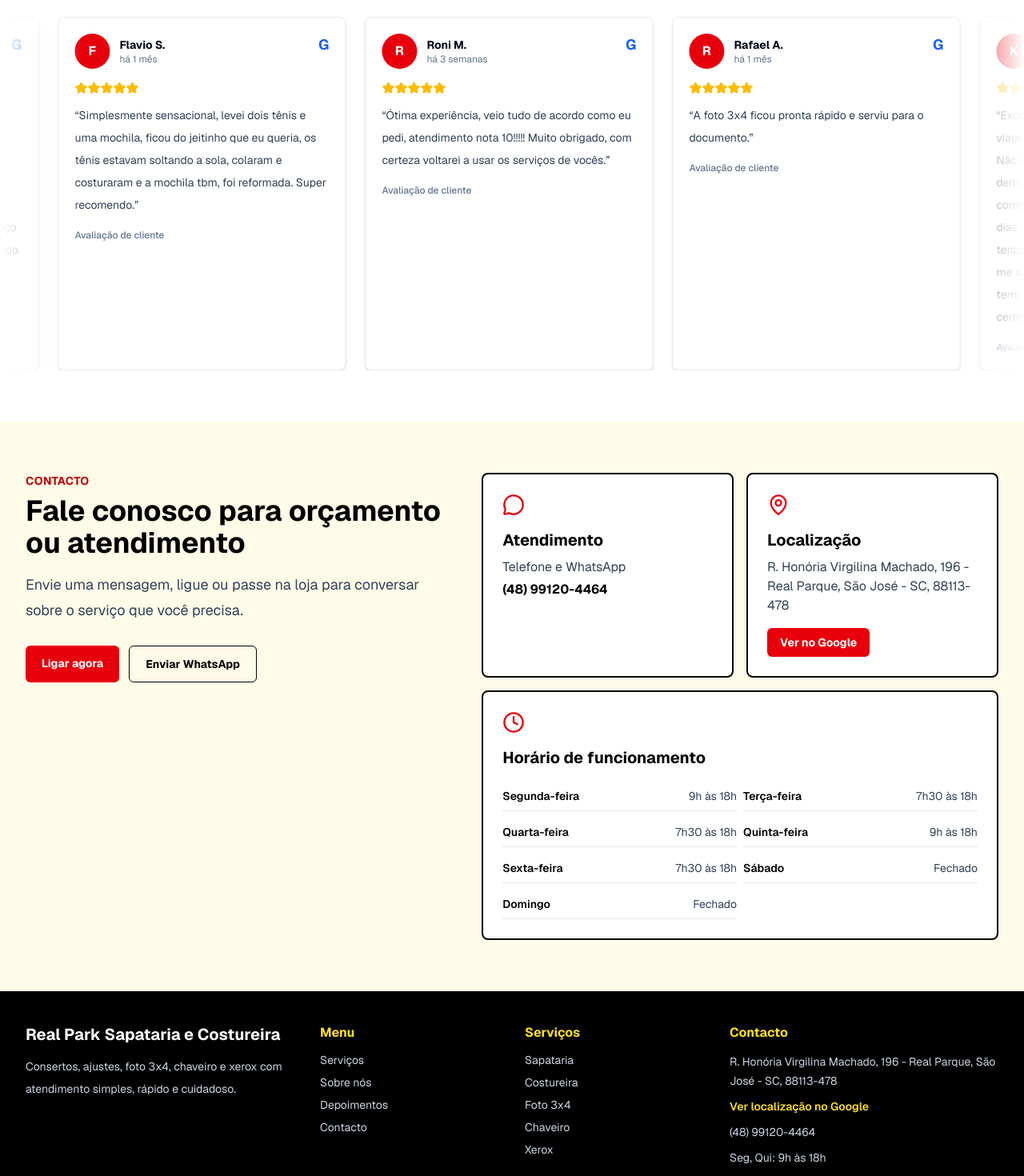
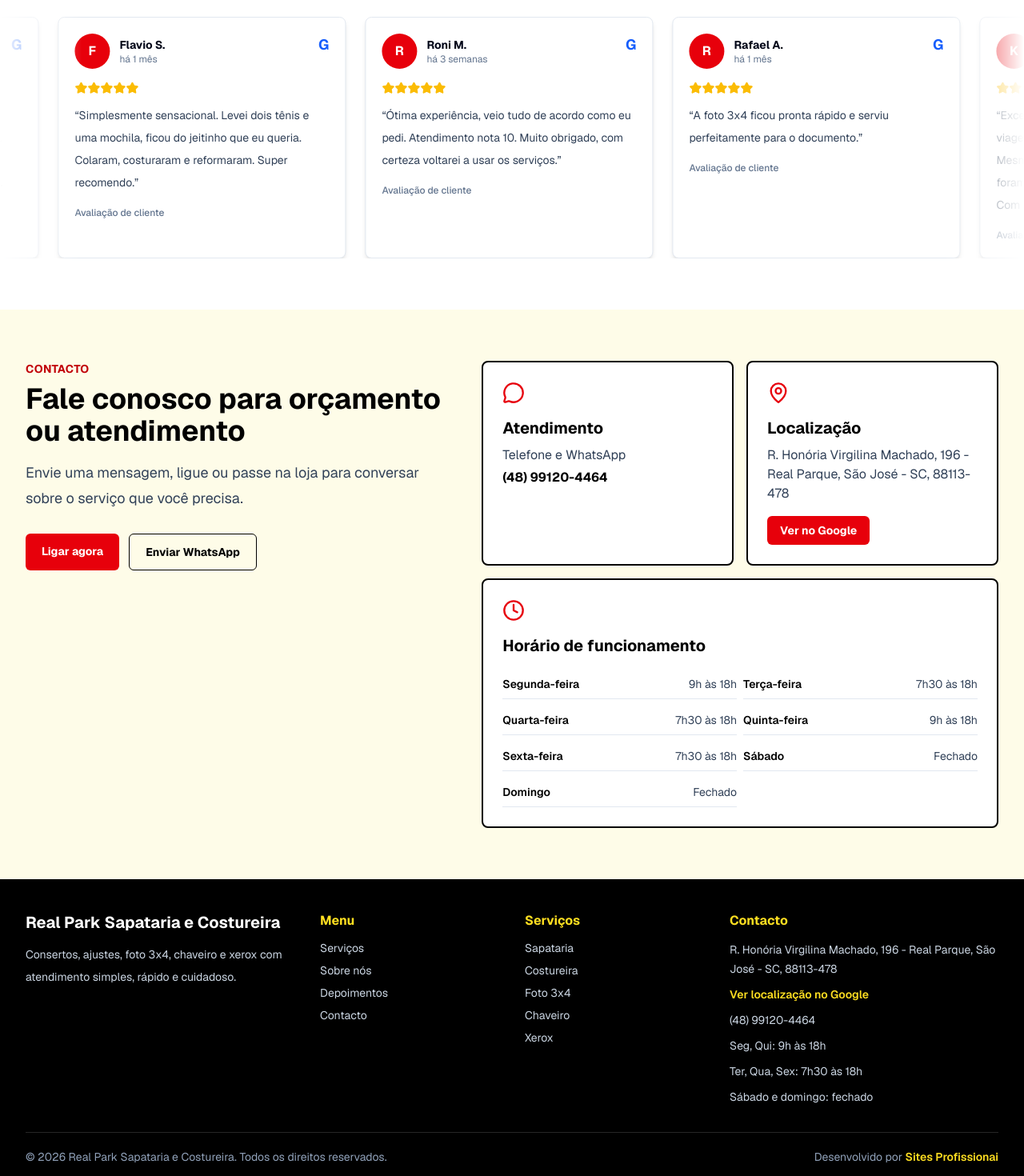
Before and after one commit to Ese-Fapo/sapaterio, a Next.js app: page / in a window 1280 px wide. Shown: the part 2660-4130 px from the top of the page at 80% size. Built offline with nearby package versions, Linux system fonts and the light colour scheme.

Commit message:
google map updated

```diff
--- a/app/_components/HomeSections.tsx
+++ b/app/_components/HomeSections.tsx
@@ -2,11 +2,9 @@ import Image from "next/image"
 import Link from "next/link"
 import { Clock, MapPin, MessageCircle, ShieldCheck, Sparkles, Star } from "lucide-react"
 
-
 export const whatsappLink = "https://wa.me/5548991204464"
 export const googleReviewLink = "https://g.page/r/CbEZNWk2EheKEBM/review"
-export const googleLocationLink =
-  "https://www.google.com/search?q=realparqe+sapataria&oq=realparqe+sapataria&gs_lcrp=EgZjaHJvbWUyBggAEEUYOdIBCTE2MDY5ajBqN6gCCLACAQ&sourceid=chrome&ie=UTF-8"
+export const googleLocationLink = "https://share.google/WNXUAfSi5QWILzymm"
 
 const serviceHighlights = [
   {
@@ -27,23 +25,22 @@ const testimonials = [
   {
     name: "Ketlim L.",
     date: "há 2 semanas",
-    text: `Excelente atendimento!
-Deixei uma mala de viagem para arrumar a rodinha de última hora. Não foi possível arrumar pois o material iria demorar um pouquinho pra chegar (o que é compreensível pois deixei a mala apenas dois dias antes da viagem) mas mesmo assim o moço tentou buscar o material com colegas e etc. Logo me avisou que não seria possível arrumar a tempo. Foi super honesto e atencioso com certeza voltarei a buscar os serviços deles.`,
+    text: "Excelente atendimento! Deixei uma mala de viagem para arrumar a rodinha de última hora. Mesmo não sendo possível arrumar a tempo, foram honestos, atenciosos e tentaram ajudar. Com certeza voltarei.",
   },
   {
     name: "Flavio S.",
     date: "há 1 mês",
-    text: "Simplesmente sensacional, levei dois tênis e uma mochila, ficou do jeitinho que eu queria, os tênis estavam soltando a sola, colaram e costuraram e a mochila tbm, foi reformada. Super recomendo.",
+    text: "Simplesmente sensacional. Levei dois tênis e uma mochila, ficou do jeitinho que eu queria. Colaram, costuraram e reformaram. Super recomendo.",
   },
   {
     name: "Roni M.",
     date: "há 3 semanas",
-    text: "Ótima experiência, veio tudo de acordo como eu pedi, atendimento nota 10!!!!! Muito obrigado, com certeza voltarei a usar os serviços de vocês.",
+    text: "Ótima experiência, veio tudo de acordo como eu pedi. Atendimento nota 10. Muito obrigado, com certeza voltarei a usar os serviços.",
   },
   {
     name: "Rafael A.",
     date: "há 1 mês",
-    text: "A foto 3x4 ficou pronta rápido e serviu para o documento.",
+    text: "A foto 3x4 ficou pronta rápido e serviu perfeitamente para o documento.",
   },
 ]
 
@@ -204,7 +201,9 @@ export function TestimonialsCertificatesSection() {
                     <Star key={starIndex} className="size-4 fill-current" aria-hidden="true" />
                   ))}
                 </div>
-                <p className="mt-3 text-sm leading-7 text-slate-700">“{review.text}”</p>
+                <p className="mt-3 text-sm leading-7 text-slate-700">
+                  &ldquo;{review.text}&rdquo;
+                </p>
                 <p className="mt-4 text-xs font-medium text-slate-500">
                   Avaliação de cliente
                 </p>
@@ -258,9 +257,7 @@ export function ContactSection() {
           <article className="rounded-lg border-2 border-black bg-white p-6">
             <MapPin className="size-7 text-red-600" aria-hidden="true" />
             <h3 className="mt-4 text-xl font-bold text-black">Localização</h3>
-            <p className="mt-2 break-words text-slate-700">
-              {address}
-            </p>
+            <p className="mt-2 break-words text-slate-700">{address}</p>
             <a
               href={googleLocationLink}
               target="_blank"
@@ -345,7 +342,7 @@ export function Footer() {
       <div className="mx-auto mt-8 flex max-w-7xl flex-col gap-2 border-t border-white/15 pt-5 text-sm text-slate-400 sm:flex-row sm:items-center sm:justify-between">
         <p>© 2026 Real Park Sapataria e Costureira. Todos os direitos reservados.</p>
         <p>
-          Desenvolvido por:{" "}
+          Desenvolvido por{" "}
           <a
             href="https://sitesprofissionai.com/"
             target="_blank"
```
